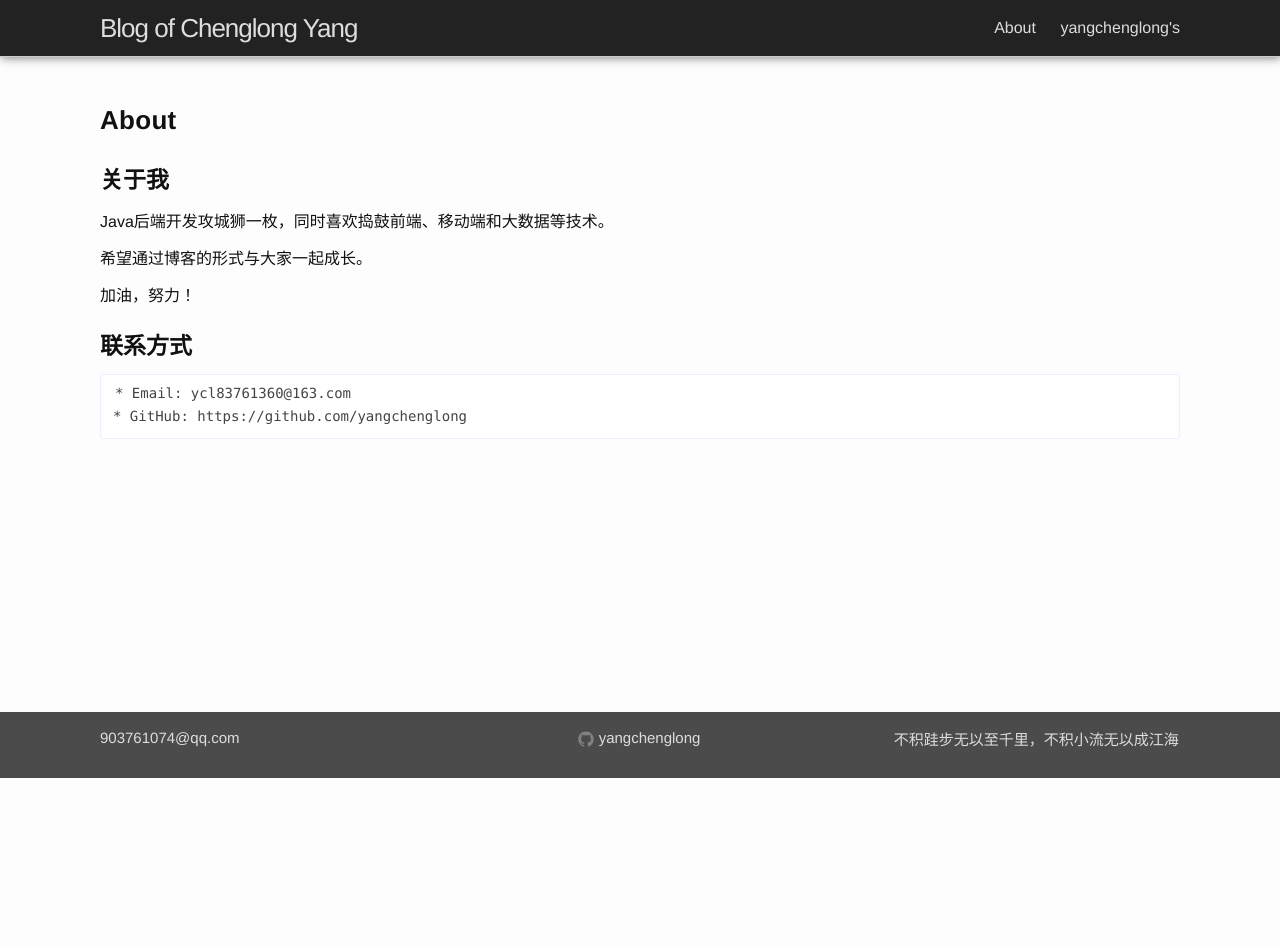
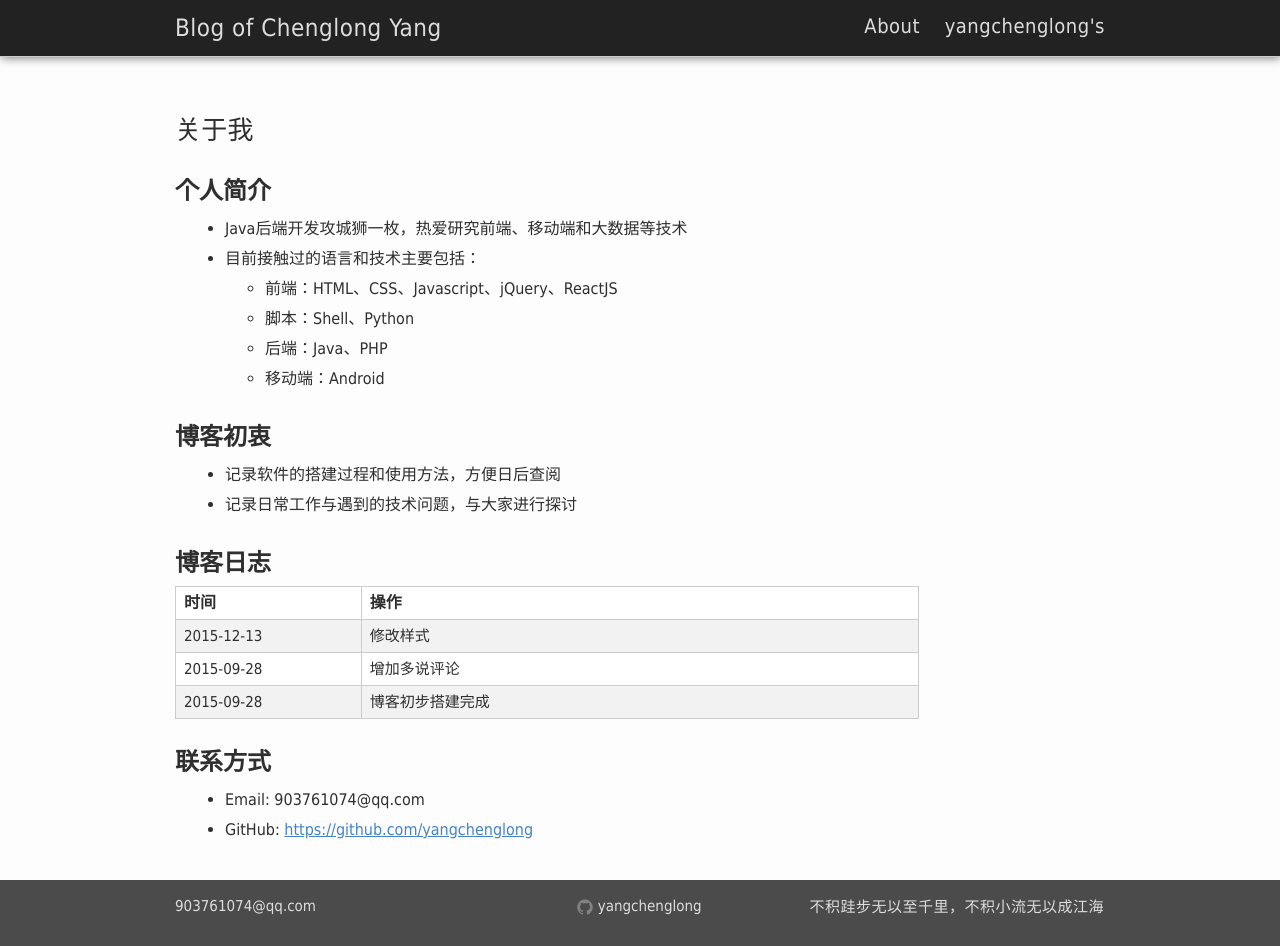
Before and after one commit to laurelyoung/laurelyoung.github.io, a Jekyll site: the page built from about.md, in a window 1280 px wide. Built offline with Jekyll 4.4.1, drawn with Linux system fonts in a browser that asks for light colours; Markdown is read by kramdown in place of the engine named in the settings; comment, search, counter and statistics services are not loaded; before the commit the page ends 900 px from its top, so only the background shows below that.

Commit message:
修改宽度、参考资料样式、标题字体大小

```diff
--- a/_config.yml
+++ b/_config.yml
@@ -14,4 +14,4 @@
 
 highlighter: pygments
 
-paginate: 5
+paginate: 8
--- a/about.md
+++ b/about.md
@@ -1,18 +1,45 @@
 ---
 layout: page
-title: About
+title: 关于我
 permalink: /about/
 ---
 
 
-# 关于我
-Java后端开发攻城狮一枚，同时喜欢捣鼓前端、移动端和大数据等技术。
 
-希望通过博客的形式与大家一起成长。
+# 个人简介
+* Java后端开发攻城狮一枚，热爱研究前端、移动端和大数据等技术
+* 目前接触过的语言和技术主要包括：
+	+ 前端：HTML、CSS、Javascript、jQuery、ReactJS
+	+ 脚本：Shell、Python
+	+ 后端：Java、PHP
+	+ 移动端：Android
 
-加油，努力！
+#博客初衷
+* 记录软件的搭建过程和使用方法，方便日后查阅
+* 记录日常工作与遇到的技术问题，与大家进行探讨
+
+
+#博客日志
+<table class="table">
+	<tr>
+		<td>时间</td>
+		<td>操作</td>
+	</tr>
+	<tr>
+		<td>2015-12-13</td>
+		<td>修改样式</td>
+	</tr>
+	<tr>
+		<td>2015-09-28</td>
+		<td>增加多说评论</td>
+	</tr>
+	<tr>
+		<td>2015-09-28</td>
+		<td>博客初步搭建完成</td>
+	</tr>
+</table>
 
 # 联系方式
 
-	* Email: ycl83761360@163.com
-	* GitHub: https://github.com/yangchenglong
++ Email: 903761074@qq.com
++ GitHub: [https://github.com/yangchenglong](https://github.com/yangchenglong)
--- a/static/css/index.css
+++ b/static/css/index.css
@@ -7,23 +7,8 @@
 }
 
 body {
-    font-family: "Microsoft Yahei", Helvetica, Arial, sans-serif;
-    /*background: url("/static/images/bg.jpg");*/
-}
-
-h1, h2, h3, h4, h5, h6,
-p, blockquote, pre,
-ul, ol, dl, figure{
-    margin-bottom: 10px;
-}
-
-h1{
-    margin-top: 20px;
-    margin-bottom: 10px;
-}
-
-h2, h3, h4, h5, h6{
-    margin-top: 15px;
+    font-family: Tahoma, Helvetica, "Microsoft Yahei", Arial, sans-serif;
+    color: #2f2f2f;
 }
 
 ul, li{
@@ -35,6 +20,8 @@
     line-height: 1.7em;
     -ms-word-break: break-all;
     word-break: break-all;
+    margin-bottom: 10px;
+    letter-spacing: 0.5px;
 }
 
 img{
@@ -66,25 +53,22 @@
 
 blockquote {
     color: #2c3f51;
-    font-size: 16px;
+    font-size: 15px;
     background-color: #f2f4f6;
     border-top-right-radius: 5px;
     border-bottom-right-radius: 5px;
     padding: 10px 15px;
+    line-height: 30px;
+    letter-spacing: normal;
+    font-style: normal;
     border-left: 10px solid rgba(102,128,153,0.075);
-    font-style: normal;
-    letter-spacing: normal;
     font-family: Menlo, "Microsoft Yahei", Consolas, Arial;
 }
 
-blockquote ul{
-    margin-left: 20px;
-}
-
-blockquote li {
+blockquote ul li {
     list-style-type: disc;;
     line-height: 1.75em;
-    margin-left: 10px;
+    margin-left: 25px !important;
     padding-left: 5px;
     margin: 0;
 }
@@ -113,11 +97,6 @@
     margin-right: 2px;
 }
 
-.post-text-count {
-    font-size: 14px;
-    color: #828282;
-    margin-left: 10px;
-}
 
 .site-header {
     background: #222;
@@ -128,10 +107,14 @@
 
 .site-title,
 .site-title:visited {
+    font-size: 24px;
+    letter-spacing: 0.5px;
     color: #ddd !important;
 }
 
-.site-nav .page-link {
+.site-nav .trigger .page-link {
+    letter-spacing: 0.5px;
+    font-size: 20px;
     color: #ddd;
 }
 
@@ -140,7 +123,8 @@
     position: relative;
 }
 
-.post-title{
+.post-header .post-title{
+    margin: 30px 0 10px;
     font-size: 26px !important;
     letter-spacing: 0.3px;
 }
@@ -150,26 +134,52 @@
     padding-bottom: 5px;
 }
 
-.page-content h1 {
-    font-size: 23px;
-    font-weight: 700;
+.page-content .post-content h1 {
+    font-size: 24px;
+    font-weight: bold;
+    margin-top: 25px;
+    margin-bottom: 5px;
 }
 
-.page-content h2 {
+.page-content .post-content h2 {
+    font-size: 22px;
+    font-weight: bold;
+    margin-top: 20px;
+    margin-bottom: 5px;
+}
+
+.page-content .post-list li a h2 {
     font-size: 20px;
+    font-weight: normal;
     margin-top: 0;
     margin-bottom: -3px;
 }
 
-.page-content .post-link {
+.page-content .post-list li .post-link {
     font-size: 20px;
+    letter-spacing: 0.5px;
+    -ms-word-break: break-all;
+    word-break: break-all;
 }
+
+.page-content .post-list li .post-meta {
+    color: #999;
+}
+
+.page-content .post-list li .post-text-count {
+    color: #999;
+    font-size: 14px;
+    margin-left: 10px;
+}
+
+/*左侧列表栏*/
 
 .page-content .wrapper .home {
     display: block;
     width: 75%;
     padding-left: 15px;
     padding-right: 15px;
+    float: left;
 }
 
 .page-content .wrapper .home .inner .page-heading,
@@ -195,26 +205,27 @@
 }
 
 
-/*侧边分类栏*/
-
-.cat-nav {
-    position: absolute;
-    top: 0;
-    right: 0;
+/*右侧分类栏*/
+.page-content .wrapper .cat-nav {
+    float: right;
     display: block;
     width: 25%;
     padding-left: 15px;
     padding-right: 15px;
 }
 
-.home .inner,
-.cat-nav .inner {
+.page-content .wrapper .home .inner,
+.page-content .wrapper .cat-nav .inner {
+    margin-top: 20px;
+    margin-bottom: 20px;
     background-color: #f8f8fd;
-    box-shadow: 0px 0px 6px rgba(0, 0, 0, .3), 0 0 25px rgba(0, 0, 0, .1) inset;
+    border: 1px solid #ddd;
+    box-shadow: 0px 2px 10px rgba(0, 0, 0, .15);
+    /*box-shadow: 0px 0px 6px rgba(0, 0, 0, .3), 0 0 20px rgba(0, 0, 0, .1) inset;*/
 }
 
-.cat-nav .inner h2,
-.cat-nav li {
+.page-content .wrapper .cat-nav .inner h2,
+.page-content .wrapper .cat-nav li {
     position: relative;
     display: block;
     width: 100%;
@@ -227,22 +238,23 @@
     transition: all 0.3s;
 }
 
-.cat-nav .inner h2 {
+.page-content .wrapper .cat-nav .inner h2 {
+    margin: 0;
     font-size: 18px;
     font-weight: bold;
 }
 
-.cat-nav li:last-child {
+.page-content .wrapper .cat-nav li:last-child {
     border: 0;
 }
 
-.cat-nav li:hover,
-.cat-nav li.active {
+.page-content .wrapper .cat-nav li:hover,
+.page-content .wrapper .cat-nav li.active {
     color: #669;
     background-color: #f1f1f1;
 }
 
-.cat-nav li .cat-number {
+.page-content .wrapper .cat-nav li .cat-number {
     position: absolute;
     top: 8px;
     right: 15px;
@@ -262,7 +274,7 @@
     transition: all 0.3s;
 }
 
-.cat-nav li:hover .cat-number {
+.page-content .wrapper .cat-nav li:hover .cat-number {
     -webkit-transform: rotate(360deg);
     -ms-transform: rotate(360deg);
     -o-transform: rotate(360deg);
@@ -272,8 +284,33 @@
 .wrapper {
     padding-left: 0;
     padding-right: 0;
+    width: 960px;
 }
 
+.post-content ul {
+    list-style: none;
+}
+
+.post-content ul li{
+    list-style-type: disc;
+    margin-left: 50px;
+    line-height: 30px;
+
+}
+
+.post-content ul li a {
+    color: #4484c2;
+    text-decoration: underline;
+}
+
+.post-content ul li p {
+    margin-bottom: 0;
+}
+
+.post-content ul li ul li{
+    list-style-type: circle;
+    margin-left: 40px;
+}
 
 /*顶部*/
 
@@ -328,20 +365,30 @@
     margin-top: 30px;
 }
 
+.pre-next-links ul li{
+    list-style: none;
+    margin-left: 0;
+}
+
+.pre-next-links ul li a {
+    text-decoration: underline;
+}
+
 .pagination {
     border-top: 1px solid #ddd;
     text-align: center;
-    padding: 20px 0;
-    font-size: 18px;
+    padding: 25px 0px;
+    font-size: 15px;
 }
 
 .pagination > span, .pagination > a, .pagination > em {
-    border: 1px solid #ddd;
-    border-radius: 4px;
-    padding: 3px 10px;
+    border: 1px solid #ccc;
+    padding: 3px 8px;
     cursor: pointer;
-    margin: 0 3px;
     color: #005;
+    -webkit-transition: all 0.2s;
+    -o-transition: all 0.2s;
+    transition: all 0.2s;
 }
 
 .pagination > span {
@@ -353,3 +400,41 @@
     font-weight: bold;
     color: #d41;
 }
+
+.pagination > a:hover {
+    -webkit-box-shadow: 1px 1px 6px rgba(0,0,0,.3);
+    box-shadow: 1px 1px 6px rgba(0,0,0,.3);
+}
+
+.table {
+    width: 80%;
+    border: 1px solid #ddd;
+    border-collapse: collapse;
+}
+
+.table tr {
+    font-size: 15px;
+}
+
+.table tr:first-child {
+    font-weight: bold;
+    font-size: 16px;
+}
+
+.table tr:nth-child(even) {
+    background-color: #f2f2f2;
+}
+
+.table tr:nth-child(odd) {
+    background-color: #fff;
+}
+
+.table tr td {
+    border: 1px solid #ccc;
+    padding: 0 8px;
+    line-height: 32px;
+}
+
+.table tr td:first-child {
+    width: 25%;
+}
```
Also changed, not shown: _posts/2015-12-09-Mac OS设置MySQL开机自启动.md (renamed from _posts/2015-12-09-Mac系统中设置MySQL开机自启动.md, +7 -3 lines), _posts/2015-12-11-Mac OS安装python mysqldb.md (added, +48 -0 lines), _posts/2015-12-13-Mac OS安装php5.6.md (added, +42 -0 lines), index.html (+7 -4 lines).
